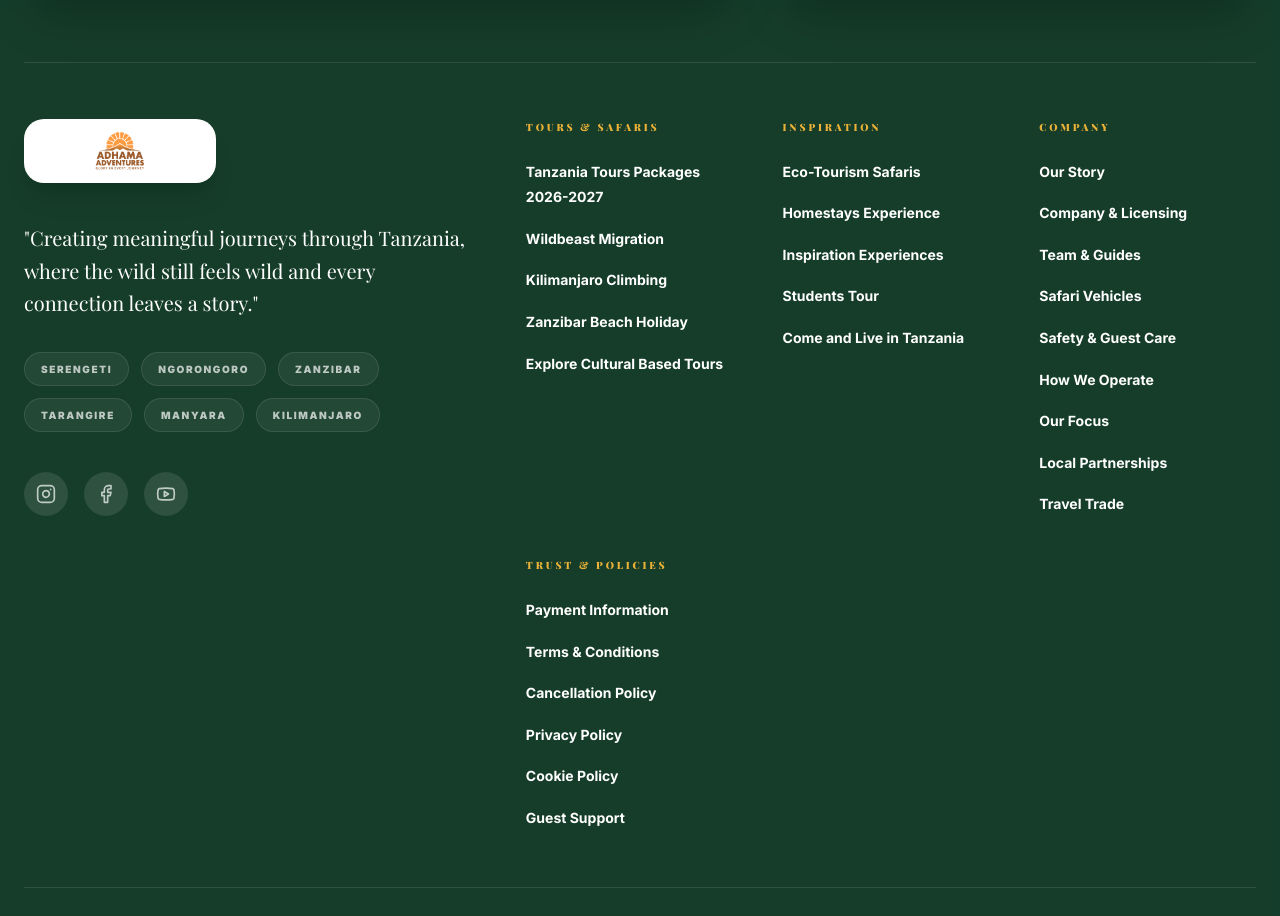
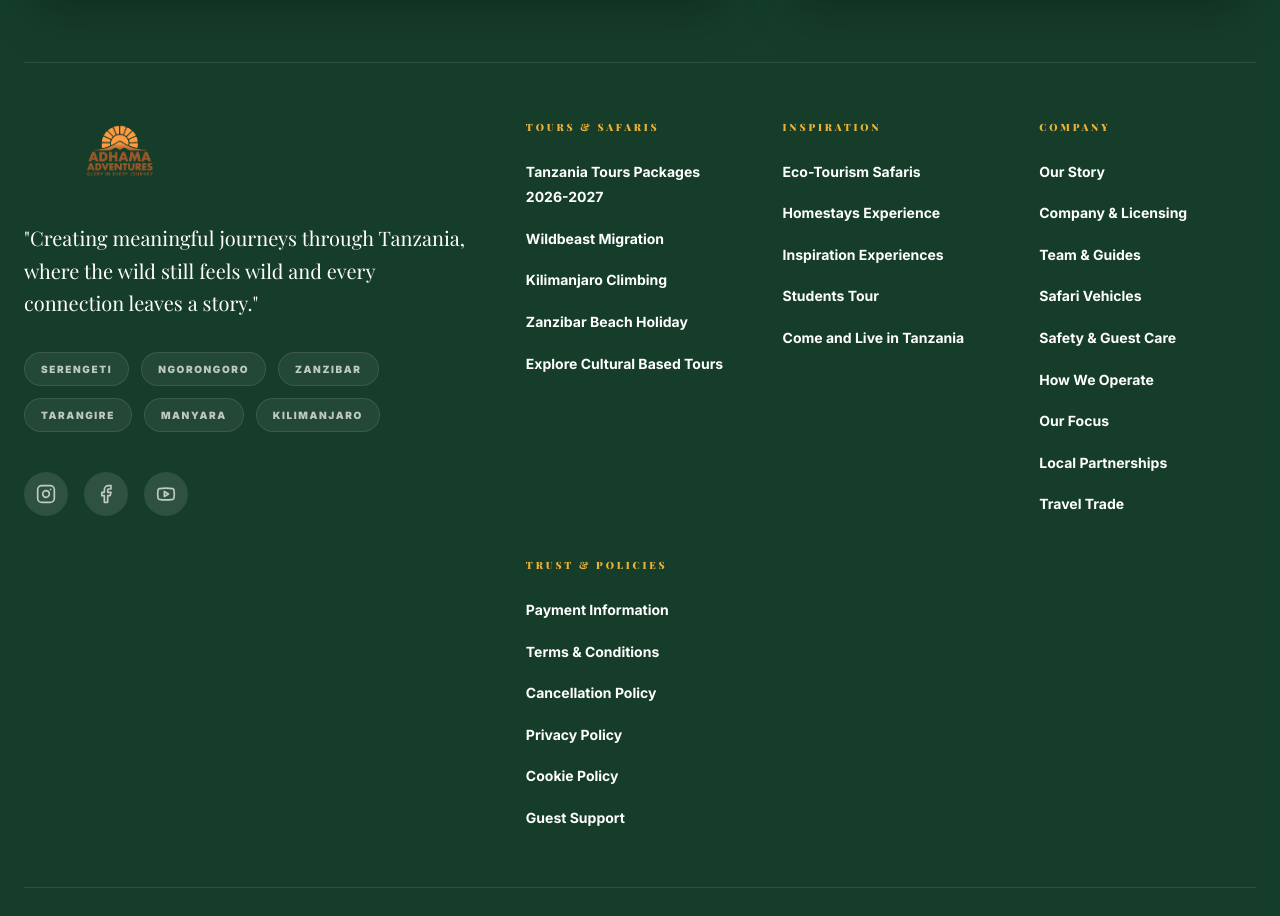
Before and after one commit to alleyadam/adhamaadventures, a Next.js app: page /about in a window 1280 px wide. Shown: the part 6348-7264 px from the top of the page. Built offline with nearby package versions, Linux system fonts and the light colour scheme; no server answers; what @genkit-ai/google-genai, genkit would draw is missing.

Commit message:
Polish footer logo and CTA labels

```diff
--- a/src/components/layout/Footer.tsx
+++ b/src/components/layout/Footer.tsx
@@ -242,8 +242,8 @@ export default function Footer() {
           <div className="space-y-8">
             <Link href="/" className="inline-flex items-center">
               {logo && (
-                <div className="relative h-16 w-48 rounded-[1.25rem] bg-white p-3 shadow-xl">
-                  <Image src={logo.imageUrl} alt="Adhama Africa Adventures" fill className="object-contain p-2" />
+                <div className="relative h-16 w-48">
+                  <Image src={logo.imageUrl} alt="Adhama Africa Adventures" fill className="object-contain" />
                 </div>
               )}
             </Link>
--- a/src/components/sections/FinalCTA.tsx
+++ b/src/components/sections/FinalCTA.tsx
@@ -23,7 +23,7 @@ export default function FinalCTA() {
 
       <div className="relative z-10 container mx-auto px-6 text-center text-white space-y-12">
         <div className="mx-auto max-w-4xl space-y-6 rounded-[2rem] bg-black/24 p-6 backdrop-blur-[2px] md:p-8">
-          <span className="editorial-label text-accent mx-auto">{t('cta.label')}</span>
+          <span className="editorial-label mx-auto w-fit rounded-full bg-black/28 px-4 py-2 text-accent">{t('cta.label')}</span>
           <h2 className="text-5xl md:text-8xl font-serif italic leading-[1.0]">
             {t('cta.heading1')}<br /><span className="text-accent underline underline-offset-[16px] decoration-1">{t('cta.heading2')}</span>
           </h2>
--- a/src/components/sections/TailorMadeCTA.tsx
+++ b/src/components/sections/TailorMadeCTA.tsx
@@ -17,7 +17,7 @@ export default function TailorMadeCTA() {
 
       <div className="relative z-10 container mx-auto px-6 text-center text-white space-y-10">
         <div className="max-w-3xl mx-auto space-y-6">
-          <span className="editorial-label text-white/80 mx-auto">BESPOKE DESIGN</span>
+          <span className="editorial-label mx-auto w-fit rounded-full bg-black/28 px-4 py-2 text-accent">BESPOKE DESIGN</span>
           <h2 className="text-5xl md:text-7xl font-serif italic leading-tight">Your trip doesn't have to fit a template.</h2>
           <p className="text-xl md:text-2xl font-serif italic text-white/90 leading-relaxed max-w-2xl mx-auto">
             "Every traveller is different. Tell us what you want to experience, and we'll help shape the journey around you."
```
